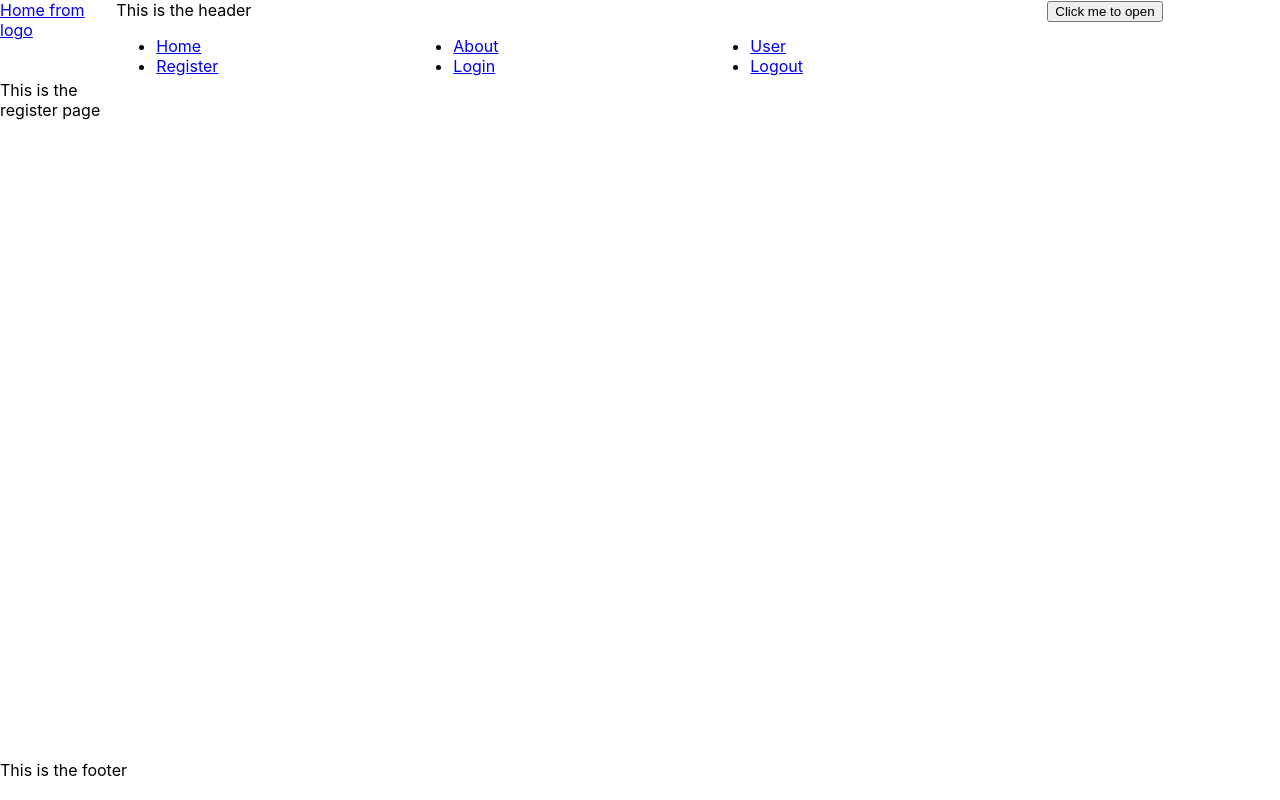
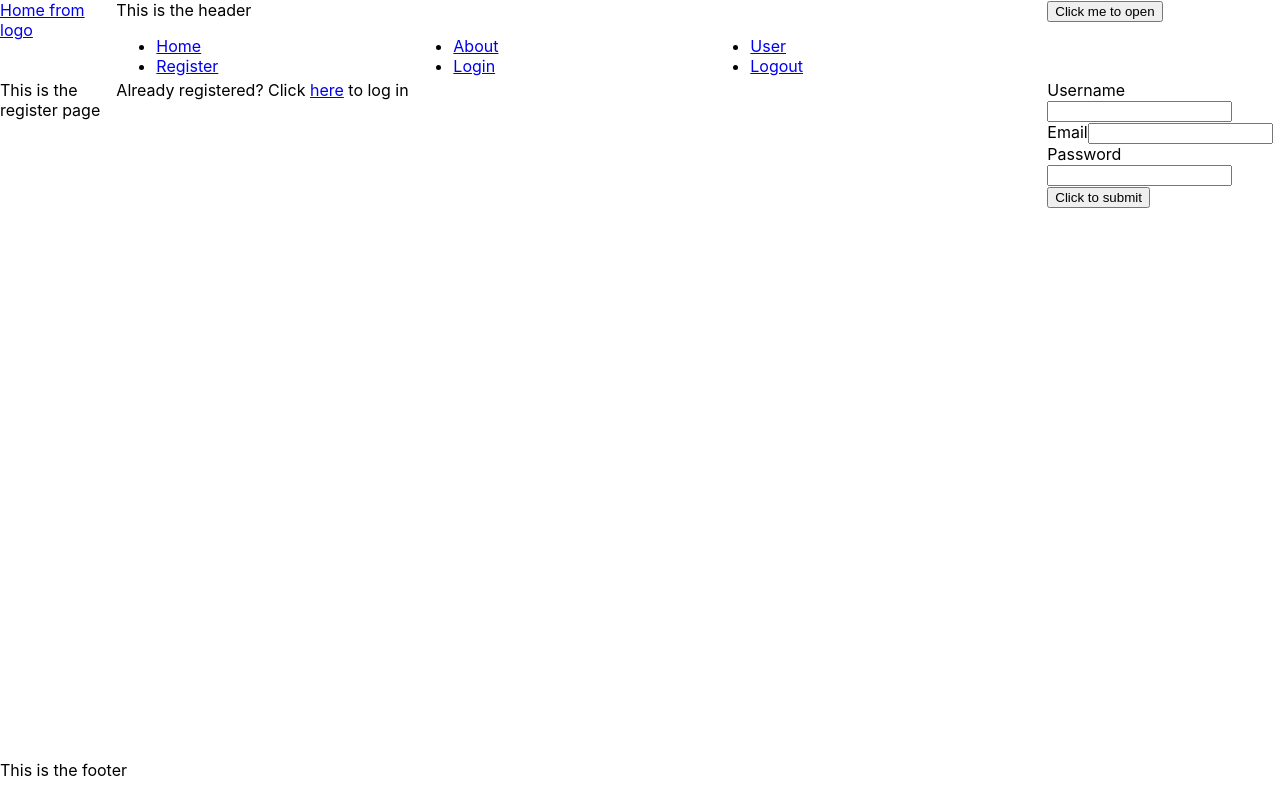
Before and after one commit to Cellv2/mern-auth-todo-app, a React (Create React App) app in the folder client/: page /register in a window 1280 px wide. Built offline with nearby package versions, Linux system fonts and the light colour scheme.

Commit message:
Add basic form input / state

```diff
--- a/client/src/components/User/Register.tsx
+++ b/client/src/components/User/Register.tsx
@@ -1,4 +1,5 @@
 import React, { Component } from "react";
+import { Link } from "react-router-dom";
 
 type Props = {};
 
@@ -17,8 +18,66 @@ class Register extends Component<Props, State> {
         errors: {},
     };
 
+    handleOnSubmit = (event: React.FormEvent<HTMLFormElement>) => {
+        event.preventDefault();
+        console.log("aweadsawdasd");
+    };
+
+    handleInputOnChange = (event: React.ChangeEvent<HTMLInputElement>) => {
+        event.preventDefault();
+
+        const key = event.target.name;
+        const val = event.target.value;
+
+        this.setState((prevState: State) => ({
+            ...prevState,
+            [key]: val,
+        }));
+    };
+
     render() {
-        return <div>This is the register page</div>;
+        return (
+            <>
+                <div>This is the register page</div>
+                <div>
+                    Already registered? Click{" "}
+                    <span>
+                        <Link to="/login">here</Link>
+                    </span>{" "}
+                    to log in
+                </div>
+                <form noValidate onSubmit={this.handleOnSubmit}>
+                    <div>
+                        <label htmlFor="username">Username</label>
+                        <input
+                            name="username"
+                            type="text"
+                            value={this.state.username}
+                            onChange={this.handleInputOnChange}
+                        />
+                    </div>
+                    <div>
+                        <label htmlFor="email">Email</label>
+                        <input
+                            name="email"
+                            type="email"
+                            value={this.state.email}
+                            onChange={this.handleInputOnChange}
+                        />
+                    </div>
+                    <div>
+                        <label htmlFor="password">Password</label>
+                        <input
+                            name="password"
+                            type="password"
+                            value={this.state.password}
+                            onChange={this.handleInputOnChange}
+                        />
+                    </div>
+                    <button>Click to submit</button>
+                </form>
+            </>
+        );
     }
 }
 
```
